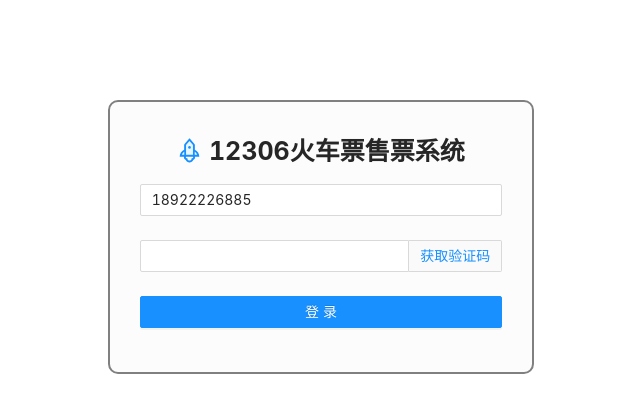
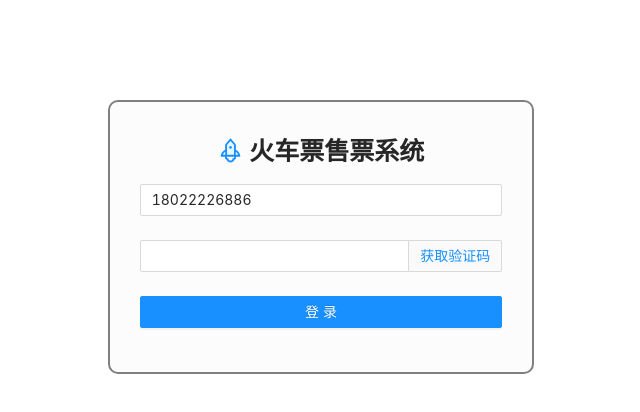
Before and after one commit to jywang616/Train-Ticketing-System, a Vue app in the folder web/: page /login in a window 1280 px wide. Shown: the top 412 px of the page, without its empty margins (319-959 px from the left). Built offline with nearby package versions, Linux system fonts and the light colour scheme.

Commit message:
集成axios，发起请求

```diff
--- a/web/package.json
+++ b/web/package.json
@@ -10,6 +10,7 @@
   "dependencies": {
     "@ant-design/icons-vue": "^6.1.0",
     "ant-design-vue": "^3.2.20",
+    "axios": "^1.4.0",
     "core-js": "^3.8.3",
     "vue": "^3.2.13",
     "vue-router": "^4.0.3",
--- a/web/src/views/login.vue
+++ b/web/src/views/login.vue
@@ -1,7 +1,7 @@
 <template>
   <a-row class="login">
     <a-col :span="8" :offset="8" class="login-main">
-      <h1 style="text-align: center"><rocket-two-tone />&nbsp;12306火车票售票系统</h1>
+      <h1 style="text-align: center"><rocket-two-tone />&nbsp;火车票售票系统</h1>
       <a-form
           :model="loginForm"
           name="basic"
@@ -31,7 +31,6 @@
         <a-form-item>
           <a-button type="primary" block @click="login">登录</a-button>
         </a-form-item>
-
       </a-form>
     </a-col>
   </a-row>
@@ -39,21 +38,30 @@
 
 <script>
 import { defineComponent, reactive } from 'vue';
+import axios from 'axios';
+
 export default defineComponent({
   name: "login-view",
   setup() {
     const loginForm = reactive({
-      mobile: '18922226885',
+      mobile: '18022226886',
       code: '',
     });
 
-
+    const sendCode = () => {
+      axios.post("http://localhost:8000/member/member/send-code", {
+        mobile: loginForm.mobile
+      }).then(response => {
+        console.log(response);
+      });
+    };
     return {
       loginForm,
-
+      sendCode
     };
   },
 });
+
 </script>
 
 <style>
```
Also changed, not shown: 1 other file (tests, documents, lock files or other folders).
